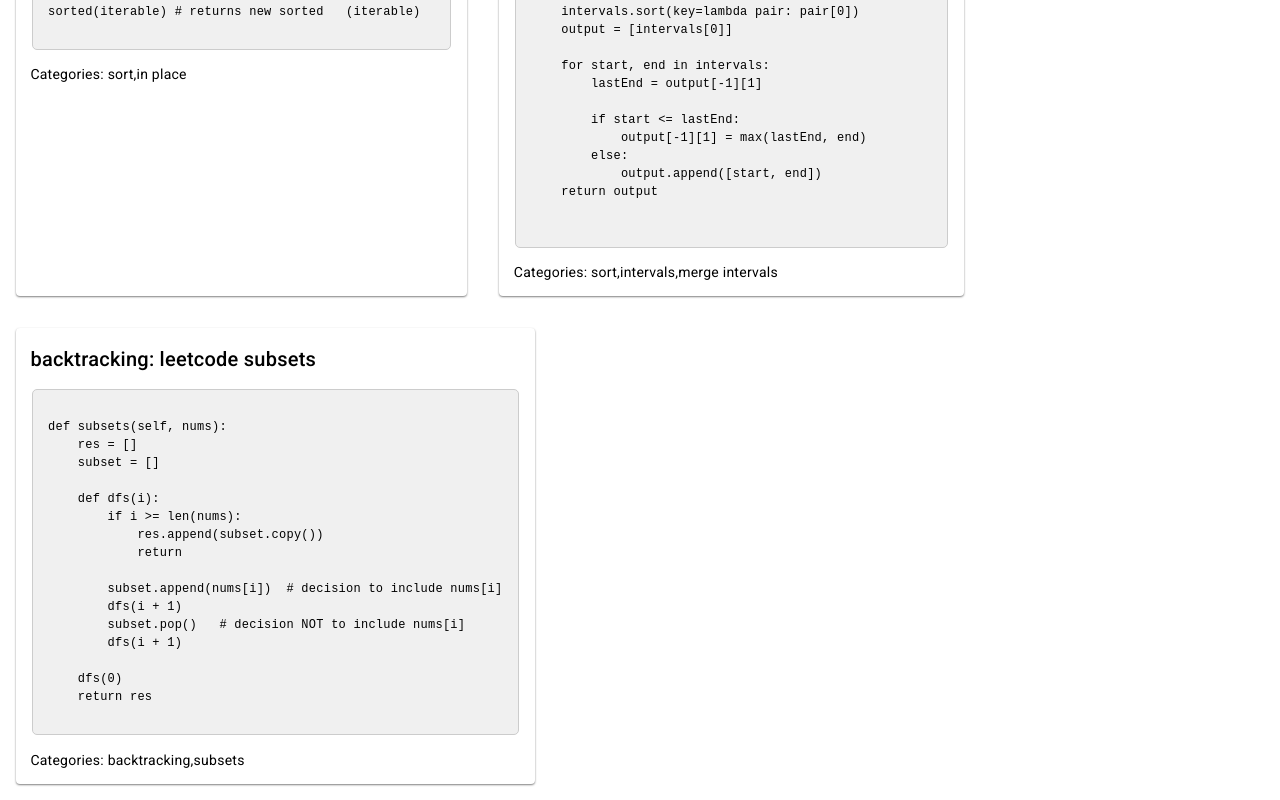
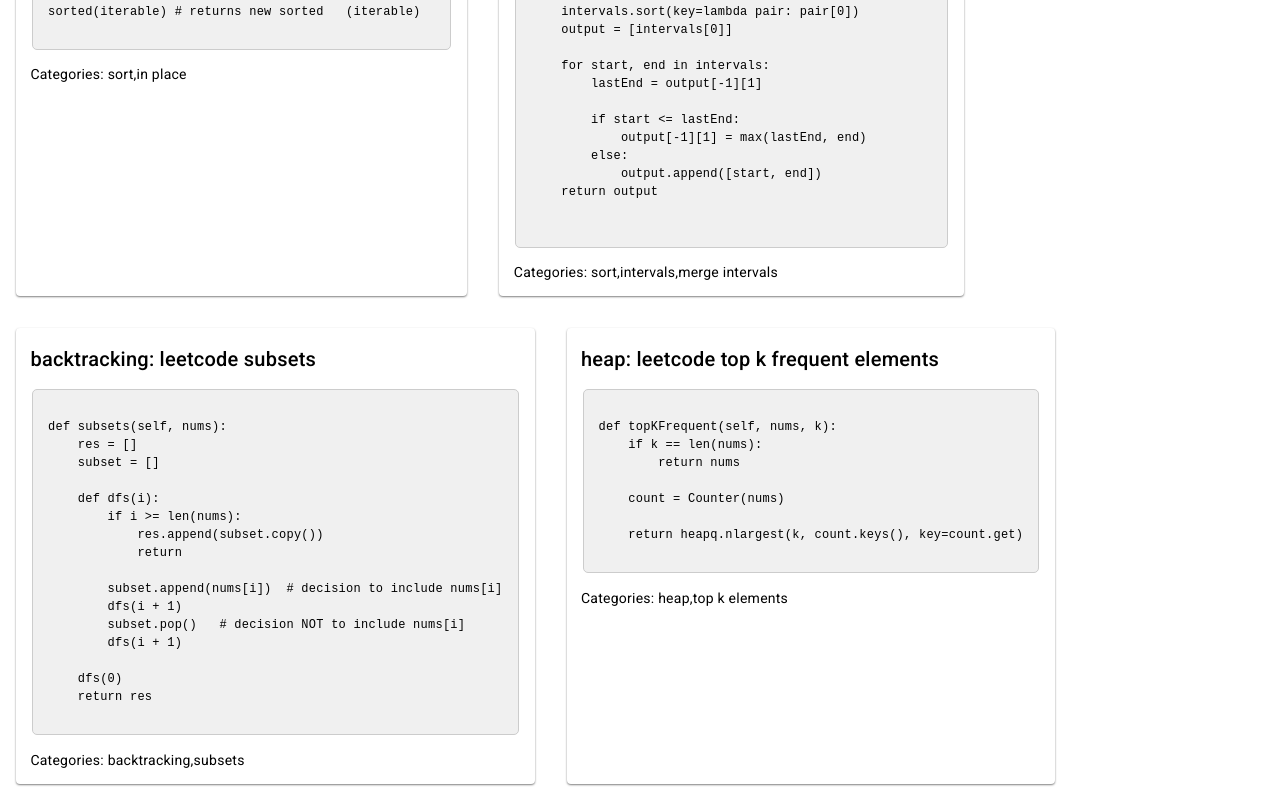
Before and after one commit to smithwithatypo/python-algorithm-snippets, an Angular app: page / in a window 1280 px wide. Shown: the part 2271-3071 px from the top of the page. Built offline with nearby package versions, Linux system fonts and the light colour scheme.

Commit message:
added content

```diff
--- a/src/app/snippets/snippets.component.css
+++ b/src/app/snippets/snippets.component.css
@@ -16,7 +16,6 @@
   position: relative;
   width: 300px;
   box-shadow: 0 1px 2px rgba(0, 0, 0, 0.5);
-  overflow: hidden;
   transition: all 0.3s ease-in-out;
 }
 
--- a/src/assets/data.ts
+++ b/src/assets/data.ts
@@ -279,6 +279,21 @@ def subsets(self, nums):
 `,
     explanation: "backtracking: leetcode subsets",
     categories: ["backtracking", "subsets"]
+},
+
+{
+    code:
+`
+def topKFrequent(self, nums, k):
+    if k == len(nums):
+        return nums
+
+    count = Counter(nums)
+
+    return heapq.nlargest(k, count.keys(), key=count.get)
+`,
+    explanation: "heap: leetcode top k frequent elements",
+    categories: ["heap", "top k elements"]
 }
 
 
```
